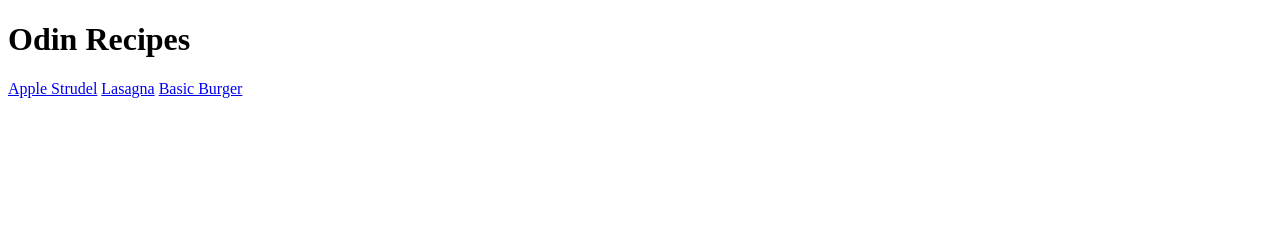
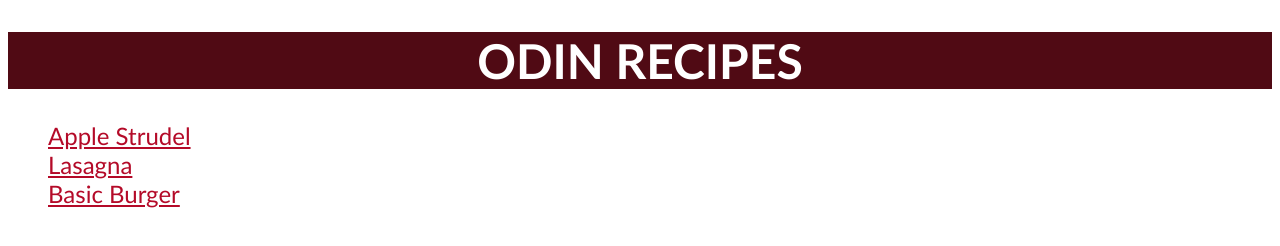
Before and after one commit to MLGJPrime/odin-recipes, a plain HTML site: page index.html in a window 1280 px wide. Drawn offline with Linux system fonts and the light colour scheme.

Commit message:
Finished adding CSS to main page, added CSS for titles on recipes

```diff
--- a/index.html
+++ b/index.html
@@ -4,12 +4,15 @@
     <meta charset="UTF-8">
     <meta http-equiv="X-UA-Compatible" content="IE=edge">
     <meta name="viewport" content="width=device-width, initial-scale=1.0">
-    <title>Document</title>
+    <title>Recipes</title>
+    <link rel="stylesheet" href="style.css">
 </head>
 <body>
-    <h1>Odin Recipes</h1>
-    <a href="recipes/apple-strudel.html">Apple Strudel</a>
-    <a href="recipes/lasagna.html">Lasagna</a>
-    <a href="recipes/burger.html">Basic Burger</a>
+    <h1 class="title">Odin Recipes</h1>
+    <ul>
+        <li><a href="recipes/apple-strudel.html" class="recipe">Apple Strudel</a></li>
+        <li><a href="recipes/lasagna.html" class="recipe">Lasagna</a></li>
+        <li><a href="recipes/burger.html" class="recipe">Basic Burger</a></li>
+    </ul>
 </body>
 </html>
--- /dev/null
+++ b/recipes/apple-strudel.css
@@ -0,0 +1,12 @@
+* {
+    font-family: 'Gill Sans', 'Gill Sans MT', Calibri, 'Trebuchet MS', sans-serif;
+}
+
+.title {
+    background-color: rgb(80, 10, 20);
+    color: white;
+    text-transform: uppercase;
+    font-weight: 800;
+    text-align: center;
+    font-size: 48px;
+}
--- /dev/null
+++ b/recipes/burger.css
@@ -0,0 +1,12 @@
+* {
+    font-family: 'Gill Sans', 'Gill Sans MT', Calibri, 'Trebuchet MS', sans-serif;
+}
+
+.title {
+    background-color: rgb(80, 10, 20);
+    color: white;
+    text-transform: uppercase;
+    font-weight: 800;
+    text-align: center;
+    font-size: 48px;
+}
--- /dev/null
+++ b/recipes/lasagna.css
@@ -0,0 +1,12 @@
+* {
+    font-family: 'Gill Sans', 'Gill Sans MT', Calibri, 'Trebuchet MS', sans-serif;
+}
+
+.title {
+    background-color: rgb(80, 10, 20);
+    color: white;
+    text-transform: uppercase;
+    font-weight: 800;
+    text-align: center;
+    font-size: 48px;
+}
--- /dev/null
+++ b/style.css
@@ -0,0 +1,21 @@
+* {
+    font-family: 'Gill Sans', 'Gill Sans MT', Calibri, 'Trebuchet MS', sans-serif;
+}
+
+.title {
+    background-color: rgb(80, 10, 20);
+    color: white;
+    text-transform: uppercase;
+    font-weight: 800;
+    text-align: center;
+    font-size: 48px;
+}
+
+.recipe {
+    color: rgb(180, 10, 40);
+    font-size: 24px;
+}
+
+ul {
+    list-style: none;
+}
```
Also changed, not shown: recipes/apple-strudel.html (+3 -2 lines), recipes/burger.html (+3 -2 lines), recipes/lasagna.html (+3 -2 lines).
